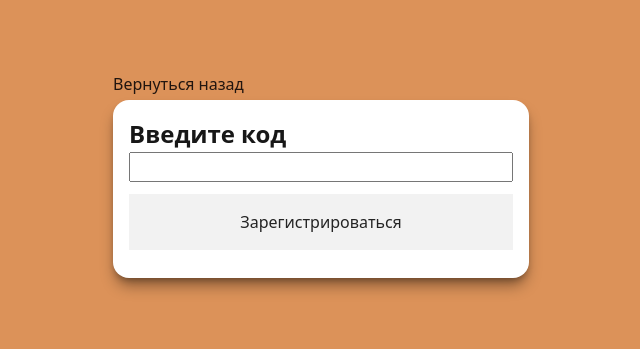
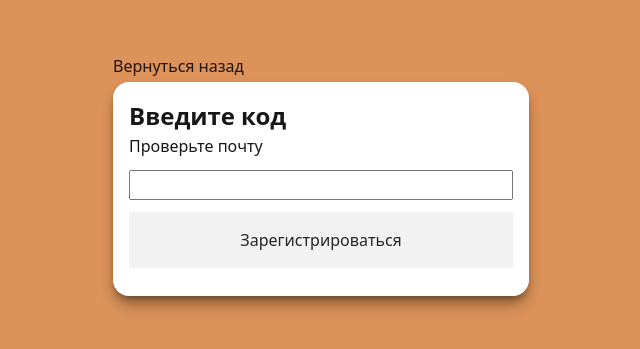
Before and after one commit to exectly7/SecureDevelopment, a React (Vite) app in the folder client/: page /code in a window 1280 px wide. Shown: the part 225-574 px from the top of the page, without its empty margins (319-959 px from the left). Built offline with nearby package versions, Linux system fonts and the light colour scheme.

Commit message:
feat: add email query to code page

```diff
--- a/client/src/components/auth/forms/code/CodeForm.tsx
+++ b/client/src/components/auth/forms/code/CodeForm.tsx
@@ -1,7 +1,7 @@
 import {useState} from "react";
 import CodeInput from "./CodeInput.tsx";
 
-export default function CodeForm() {
+export default function CodeForm({email}: { email: string }) {
     const [code, setCode] = useState("");
 
     function handleSendCode() {
@@ -10,6 +10,8 @@ export default function CodeForm() {
 
     return (
         <form className="auth-form" onSubmit={handleSendCode}>
+            <p className="auth-form__label">Проверьте почту {email}</p>
+
             <CodeInput value={code} setValue={setCode}></CodeInput>
 
             {/*{state.status === "error" && <label className="auth-form__error-message">{state.message}</label>}*/}
--- a/client/src/pages/auth/CodePage.tsx
+++ b/client/src/pages/auth/CodePage.tsx
@@ -1,10 +1,14 @@
 import CodeForm from "../../components/auth/forms/code/CodeForm.tsx";
+import {useSearchParams} from "react-router";
 
 export default function CodePage() {
+    const [searchParams] = useSearchParams();
+    const email = searchParams.get('email');
+
     return (
         <>
             <h1 className="auth-page__caption">Введите код</h1>
-            <CodeForm />
+            <CodeForm email={email}/>
         </>
     )
 }
```
